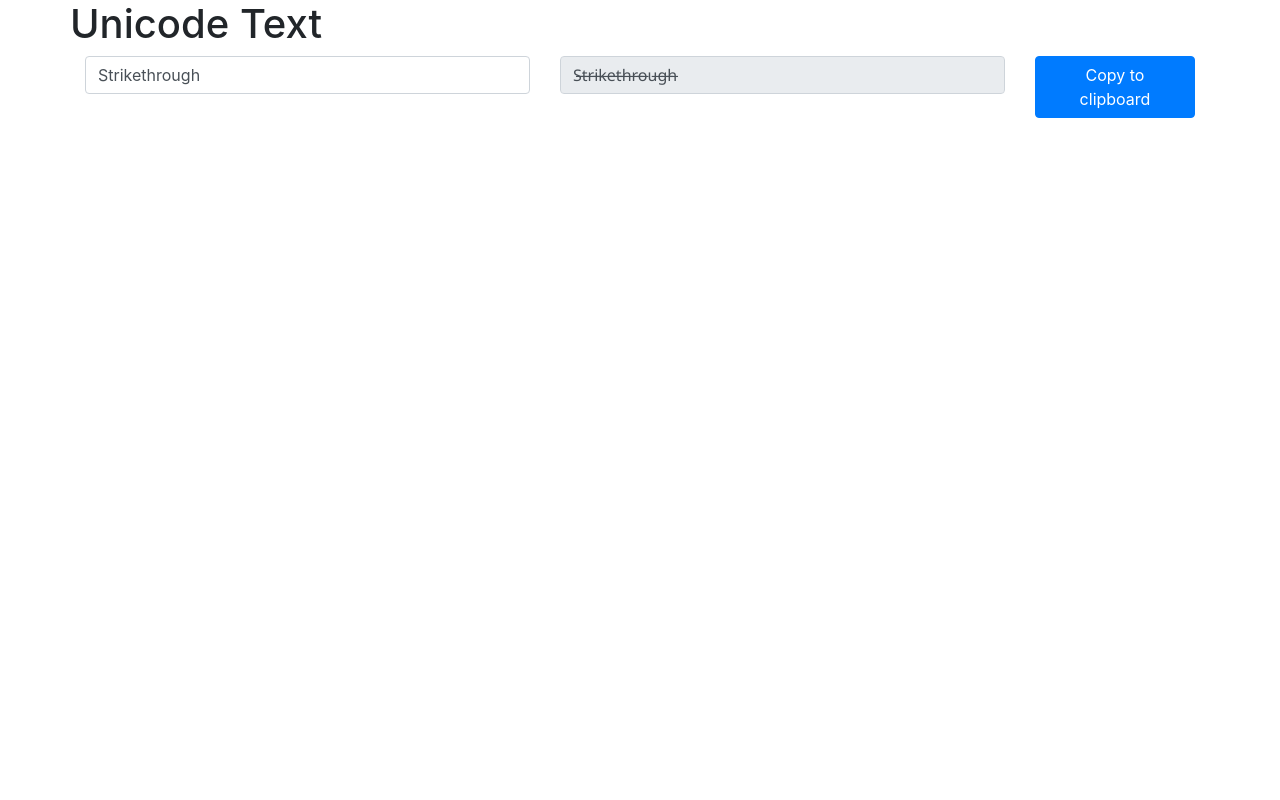
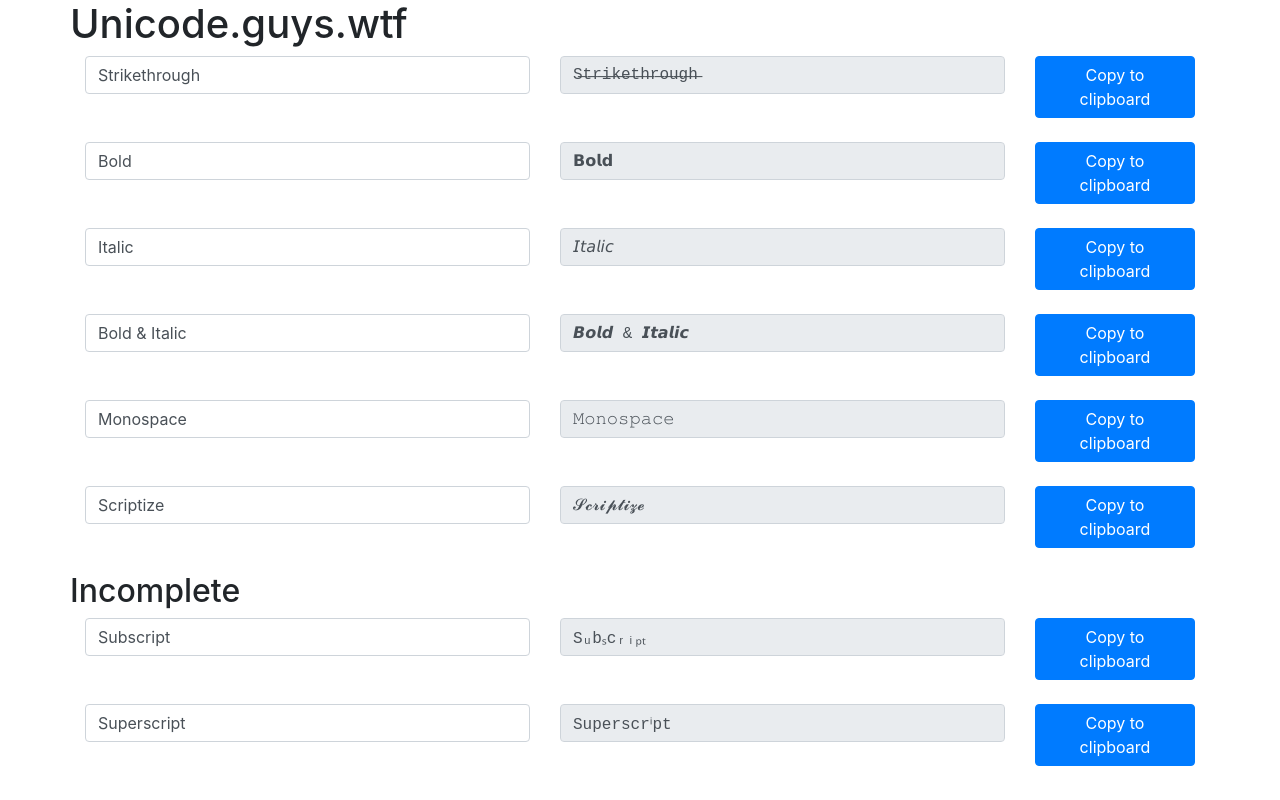
Before and after one commit to tkw1536/u.guys.wtf, a React (Create React App) app: page / in a window 1280 px wide. Built offline with nearby package versions, Linux system fonts and the light colour scheme.

Commit message:
More fonts

```diff
--- a/public/index.html
+++ b/public/index.html
@@ -4,7 +4,7 @@
     <meta charset="utf-8" />
     <meta name="viewport" content="width=device-width, initial-scale=1" />
     <meta name="theme-color" content="#000000" />
-    <title>Unicode Text Generator</title>
+    <title>Unicode.guys.wtf</title>
   </head>
   <body>
     <noscript>You need to enable JavaScript to run this app.</noscript>
--- a/src/App.js
+++ b/src/App.js
@@ -8,24 +8,39 @@ import Col from 'react-bootstrap/Col';
 import Form from 'react-bootstrap/Form';
 import Button from 'react-bootstrap/Button';
 
+import {bolden, italicize, boldenAndItalicize, monospace, scriptize, subscript, superscript} from './fonts';
+
 export default function App () {
   return (
     <Container>
       <Row>
-        <h1>Unicode Text</h1>
+        <h1>Unicode.guys.wtf</h1>
       </Row>
       <TransformRow text="Strikethrough" transform={strike} />
+      <TransformRow text="Bold" transform={bolden} />
+      <TransformRow text="Italic" transform={italicize} />
+      <TransformRow text="Bold & Italic" transform={boldenAndItalicize} />
+      <TransformRow text="Monospace" transform={monospace} />
+      <TransformRow text="Scriptize" transform={scriptize} />
+      <Row>
+        <h2>Incomplete</h2>
+      </Row>
+      <TransformRow text="Subscript" transform={subscript} />
+      <TransformRow text="Superscript" transform={superscript} />
     </Container>
   );
 }
+
 
 class TransformRow extends React.Component {
   constructor(props) {
     super(props);
 
+    const {text, transform} = props;
+
     this.state = {
-      text: this.props.text,
-      transformed: this.props.transform(this.props.text),
+      text: text,
+      transformed: transform(text),
       copied: false,
     }
   }
@@ -50,13 +65,19 @@ class TransformRow extends React.Component {
             &nbsp;
           </Col>
           <Col xs={12} md={5}>
-            <Form.Control disabled readonly type='text' value={transformed} />
+            <Form.Control disabled readOnly type='text' value={transformed} style={{
+              fontFamily: 'monospace',
+            }} />
             &nbsp;
           </Col>
           <Col xs={12} md={2}>
             <CopyToClipboard text={transformed} onCopy={this.onCopy}>
                 <Button>{copied ? "Copied!" : "Copy to clipboard"}</Button>
             </CopyToClipboard>
+            &nbsp;
+          </Col>
+          <Col className="d-block d-md-none">
+            <hr />
           </Col>
         </Row>
       </Form>
--- /dev/null
+++ b/src/fonts.js
@@ -0,0 +1,128 @@
+/** @license
+ * The code in this file has been adapated from https://github.com/lovasoa/html2unicode/blob/master/src/index.js
+ * which is licensed as follows:
+ *
+ * Copyright 2020 Ophir LOJKINE
+ * Permission to use, copy, modify, and/or distribute this software for any purpose with or without fee is hereby granted, provided that the above copyright notice and this permission notice appear in all copies.
+ *
+ * THE SOFTWARE IS PROVIDED "AS IS" AND THE AUTHOR DISCLAIMS ALL WARRANTIES WITH REGARD TO THIS SOFTWARE INCLUDING ALL IMPLIED WARRANTIES OF MERCHANTABILITY AND FITNESS. IN NO EVENT SHALL THE AUTHOR BE LIABLE FOR ANY SPECIAL, DIRECT, INDIRECT, OR CONSEQUENTIAL DAMAGES OR ANY DAMAGES WHATSOEVER RESULTING FROM LOSS OF USE, DATA OR PROFITS, WHETHER IN AN ACTION OF CONTRACT, NEGLIGENCE OR OTHER TORTIOUS ACTION, ARISING OUT OF OR IN CONNECTION WITH THE USE OR PERFORMANCE OF THIS SOFTWARE.
+ */
+
+class CharTransform {
+	constructor(startLetter, endLetter, startReplacement) {
+		this.startCode = startLetter.charCodeAt(0);
+		this.endCode = endLetter.charCodeAt(0);
+		this.replacementCodes = startReplacement.split('').map(c => c.charCodeAt(0));
+	}
+
+	matches(charCode) {
+		return charCode >= this.startCode && charCode <= this.endCode;
+	}
+
+	transform(charCode, buffer) {
+		buffer.push(...this.replacementCodes);
+		buffer[buffer.length-1] += charCode - this.startCode;
+	}
+}
+
+class SmallLetterTransform extends CharTransform {
+	constructor(startReplacement) {
+		super('a', 'z', startReplacement);
+	}
+}
+
+class CapitalLetterTransform extends CharTransform {
+	constructor(startReplacement) {
+		super('A', 'Z', startReplacement);
+	}
+}
+
+class DigitTransform extends CharTransform {
+	constructor(startReplacement) {
+		super('0', '9', startReplacement);
+	}
+}
+
+class SingleCharTransform extends CharTransform {
+	constructor(origin, transformed) {
+		super(origin, origin, transformed);
+	}
+}
+
+CharTransform.boldenTransforms = [
+	new CapitalLetterTransform('𝗔'),
+	new SmallLetterTransform('𝗮'),
+	new DigitTransform('𝟬'),
+];
+
+CharTransform.italicizeTransform = [
+	new CapitalLetterTransform('𝘈'),
+	new SmallLetterTransform('𝘢'),
+];
+
+CharTransform.boldenAndItalicizeTransform = [
+	new CapitalLetterTransform('𝘼'),
+	new SmallLetterTransform('𝙖'),
+	new DigitTransform('𝟬'), // There are no bold italics digits, use simple bold
+];
+
+CharTransform.monospaceTransform = [
+	new CapitalLetterTransform('𝙰'),
+	new SmallLetterTransform('𝚊'),
+	new DigitTransform('𝟶'),
+];
+
+CharTransform.scriptizeTransform = [
+	new CapitalLetterTransform('𝓐'),
+	new SmallLetterTransform('𝓪'),
+];
+
+CharTransform.subscriptTransform = [
+	new DigitTransform('₀'),
+	new SingleCharTransform('a', 'ₐ'),
+	new SingleCharTransform('e', 'ₑ'),
+	new SingleCharTransform('h', 'ₕ'),
+	new SingleCharTransform('i', 'ᵢ'),
+	new SingleCharTransform('j', 'ⱼ'),
+	new CharTransform('k', 'n', 'ₖ'),
+	new SingleCharTransform('o', 'ₒ'),
+	new SingleCharTransform('p', 'ₚ'),
+	new SingleCharTransform('r', 'ᵣ'),
+	new CharTransform('s', 't', 'ₛ'),
+	new SingleCharTransform('u', 'ᵤ'),
+	new SingleCharTransform('v', 'ᵥ'),
+	new SingleCharTransform('x', 'ₓ'),
+];
+
+CharTransform.superscriptTransform = [
+	new SingleCharTransform('1', '¹'),
+	new CharTransform('2', '3', '²'),
+	new DigitTransform('⁰'),
+	new CharTransform('(', ')', '⁽'),
+	new SingleCharTransform('+', '⁺'),
+	new SingleCharTransform('-', '⁻'),
+	new SingleCharTransform('=', '⁼'),
+	new SingleCharTransform('n', 'ⁿ'),
+	new SingleCharTransform('i', 'ⁱ'),
+];
+
+function transformator(transforms) {
+	return function transform(text) {
+		let codesBuffer = [];
+		for(let i=0; i<text.length; i++) {
+			let code = text.charCodeAt(i);
+			const transform = transforms.find(t => t.matches(code));
+			if (transform) transform.transform(code, codesBuffer);
+			else codesBuffer.push(code);
+		}
+		return String.fromCharCode(...codesBuffer);
+	};
+}
+
+export const bolden = transformator(CharTransform.boldenTransforms);
+export const italicize = transformator(CharTransform.italicizeTransform);
+export const boldenAndItalicize = transformator(CharTransform.boldenAndItalicizeTransform);
+export const monospace = transformator(CharTransform.monospaceTransform);
+export const scriptize = transformator(CharTransform.scriptizeTransform);
+export const subscript = transformator(CharTransform.subscriptTransform);
+export const superscript = transformator(CharTransform.superscriptTransform);
```
